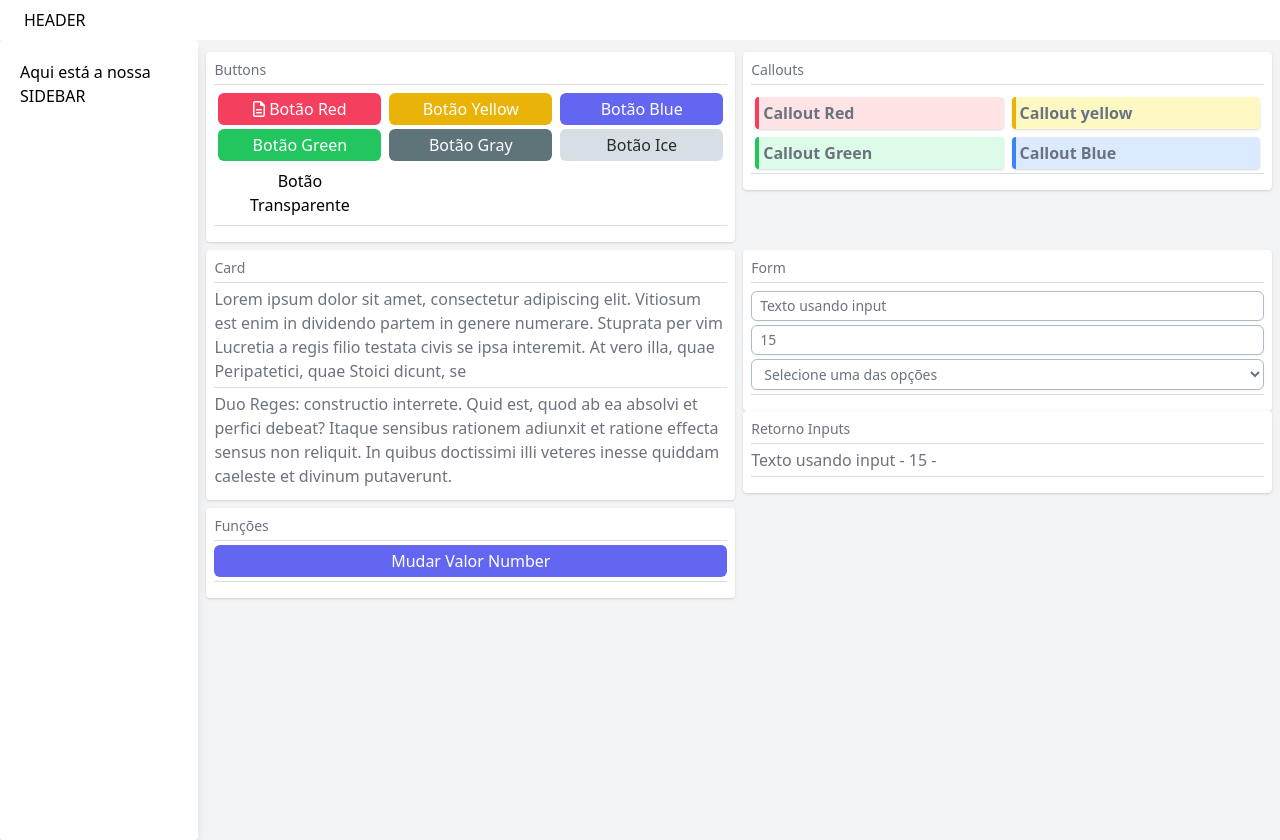
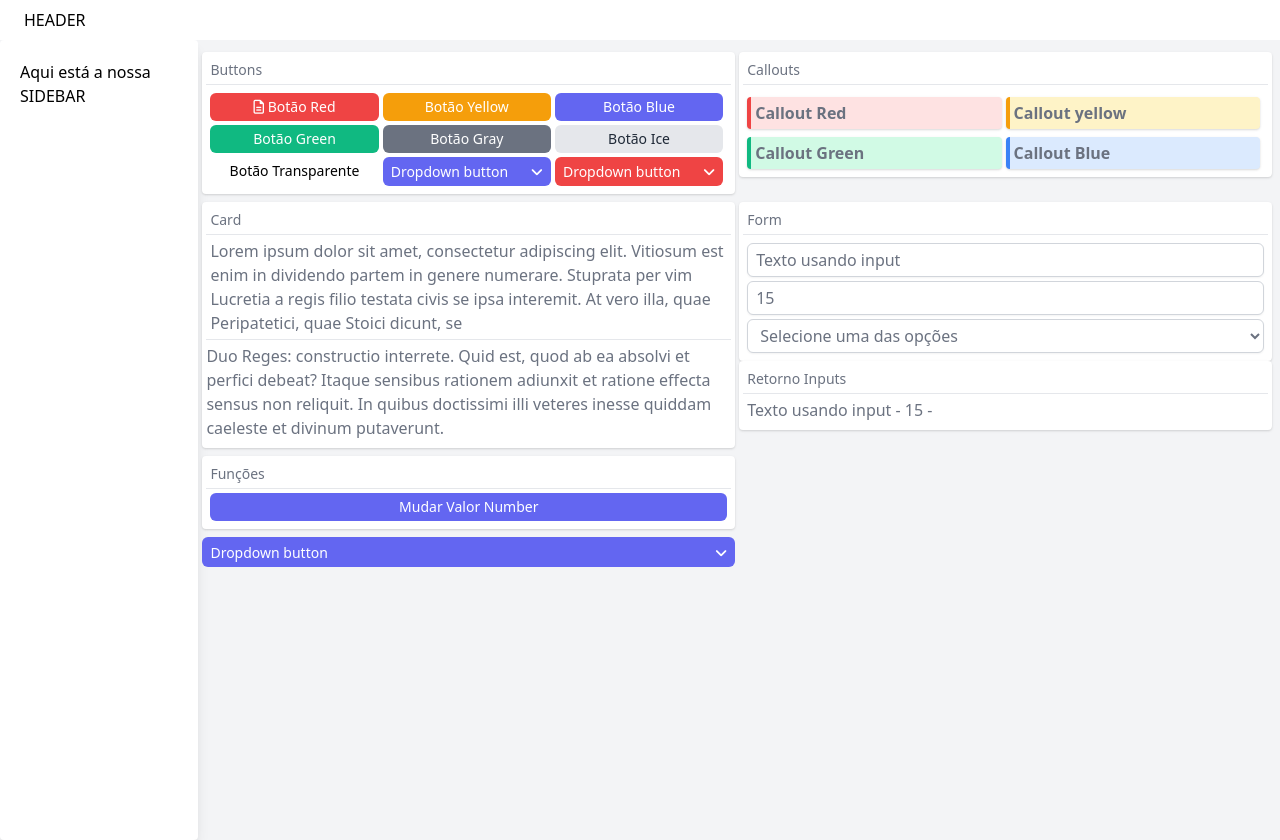
Before and after one commit to jserranojunior/slifer, a Vue app: page / in a window 1280 px wide. Built offline with nearby package versions, Linux system fonts and the light colour scheme.

Commit message:
Dropdown

```diff
--- a/package.json
+++ b/package.json
@@ -1,6 +1,6 @@
 {
   "name": "slifer",
-  "version": "0.0.8",
+  "version": "0.0.9",
   "main": "src/modules/slifer/index.js",
   "scripts": {
     "dev": "vite",
--- a/src/modules/home.vue
+++ b/src/modules/home.vue
@@ -1,54 +1,73 @@
 <template>
   <div class="flex">
-    <div class="w-1/2 px-1 mt-2">
+    <div class="w-1/2 pr-1 mt-2">
       <SCard>
         <template v-slot:header>
           <div>Buttons</div>
         </template>
         <template v-slot:body>
           <div class="flex flex-wrap">
-            <div class="w-1/3 px-1 mt-1">
+            <div class="w-1/3 pr-1 mt-1">
               <SBtn value="<i class='far fa-file-alt'></i> Botão Red" color="red" />
             </div>
-            <div class="w-1/3 px-1 mt-1">
+            <div class="w-1/3 pr-1 mt-1">
               <SBtn value="Botão Yellow" color="yellow" />
             </div>
-            <div class="w-1/3 px-1 mt-1">
+            <div class="w-1/3 pr-1 mt-1">
               <SBtn value="Botão Blue" color="blue" />
             </div>
-            <div class="w-1/3 px-1 mt-1">
+            <div class="w-1/3 pr-1 mt-1">
               <SBtn value="Botão Green" color="green" />
             </div>
-            <div class="w-1/3 px-1 mt-1">
+            <div class="w-1/3 pr-1 mt-1">
               <SBtn value="Botão Gray" color="gray" />
             </div>
-            <div class="w-1/3 px-1 mt-1">
+            <div class="w-1/3 pr-1 mt-1">
               <SBtn value="Botão Ice" color="ice" />
             </div>
-            <div class="w-1/3 px-1 mt-1">
+            <div class="w-1/3 pr-1 mt-1">
               <SBtn value="Botão Transparente" color="btn" />
+            </div>
+
+            <div class="w-1/3 pr-1 mt-1">
+              <SDropdown value="Dropdown button">
+                <template v-slot:itens>
+                  <a class="drop-item" href="#">Action</a>
+                  <a class="drop-item" href="#">Another action</a>
+                  <a class="drop-item" href="#">Something else here</a>
+                </template>
+              </SDropdown>
+            </div>
+            <div class="w-1/3 pr-1 mt-1">
+              <SDropdown value="Dropdown button" color="red">
+                <template v-slot:itens>
+                  <a class="drop-item" href="#">Action</a>
+                  <a class="drop-item" href="#">Another action</a>
+                  <a class="drop-item" href="#">Something else here</a>
+                </template>
+              </SDropdown>
             </div>
           </div>
         </template>
       </SCard>
     </div>
-    <div class="w-1/2 px-1 mt-2">
+    <div class="w-1/2 pr-1 mt-2">
       <SCard>
         <template v-slot:header>
           <div>Callouts</div>
         </template>
         <template v-slot:body>
           <div class="flex flex-wrap">
-            <div class="w-1/2 px-1 mt-2">
+            <div class="w-1/2 pr-1 mt-2">
               <SCallout value="Callout Red" color="red" />
             </div>
-            <div class="w-1/2 px-1 mt-2">
+            <div class="w-1/2 pr-1 mt-2">
               <SCallout value="Callout yellow" color="yellow" />
             </div>
-            <div class="w-1/2 px-1 mt-2">
+            <div class="w-1/2 pr-1 mt-2">
               <SCallout value="Callout Green" color="green" />
             </div>
-            <div class="w-1/2 px-1 mt-2">
+            <div class="w-1/2 pr-1 mt-2">
               <SCallout value="Callout Blue" color="blue" />
             </div>
           </div>
@@ -58,7 +77,7 @@
   </div>
 
   <div class="flex">
-    <div class="w-1/2 px-1 mt-2">
+    <div class="w-1/2 pr-1 mt-2">
       <SCard>
         <template v-slot:header>
           <div>Card</div>
@@ -81,7 +100,7 @@
         </template>
       </SCard>
     </div>
-    <div class="w-1/2 px-1 mt-2">
+    <div class="w-1/2 pr-1 mt-2">
       <SCard>
         <template v-slot:header>
           <div>Form</div>
@@ -109,7 +128,7 @@
     </div>
   </div>
   <div class="flex">
-    <div class="w-1/2 px-1 mt-2">
+    <div class="w-1/2 pr-1 mt-2">
       <SCard>
         <template v-slot:header>
           <div>Funções</div>
@@ -118,6 +137,18 @@
           <SBtn color="blue" @click="inputNumber = 155" value="Mudar Valor Number" />
         </template>
       </SCard>
+    </div>
+  </div>
+
+  <div class="flex">
+    <div class="w-1/2 pr-1 mt-2">
+      <SDropdown value="Dropdown button">
+        <template v-slot:itens>
+          <a class="drop-item" href="#">Action</a>
+          <a class="drop-item" href="#">Another action</a>
+          <a class="drop-item" href="#">Something else here</a>
+        </template>
+      </SDropdown>
     </div>
   </div>
 </template>
--- a/src/modules/slifer/components/card.vue
+++ b/src/modules/slifer/components/card.vue
@@ -1,14 +1,14 @@
 <template>
   <div class="card">
-    <div :class="`card-header ${classHeader}`">
+    <div :class="`card-header ${classHeader}`" v-if="this.$slots.header">
       <slot name="header"></slot>
     </div>
 
-    <div :class="`card-body  ${classBody}`">
+    <div :class="`card-body  ${classBody}`" v-if="this.$slots.body">
       <slot name="body"></slot>
     </div>
 
-    <div :class="`card-footer  ${classFooter}`">
+    <div :class="`card-footer  ${classFooter}`" v-if="this.$slots.footer">
       <slot name="footer"></slot>
     </div>
   </div>
--- /dev/null
+++ b/src/modules/slifer/components/dropdown.vue
@@ -0,0 +1,44 @@
+<template>
+  <div :class="`btn-${color}`">
+    <div
+      class="relative inline-flex items-center align-middle w-full"
+      @click="toggleDropdown()"
+    >
+      <span v-html="value" class="text-center"></span>
+      <span class="float-right ml-auto">
+        <i class="fas fa-angle-down" v-if="!drop"></i>
+        <i class="fas fa-angle-up" v-if="drop"></i>
+      </span>
+    </div>
+    <div v-if="drop" class="border-t" @click="toggleDropdown()">
+      <div class="mt-1 flex flex-wrap">
+        <slot name="itens"></slot>
+      </div>
+    </div>
+  </div>
+</template>
+<script>
+export default {
+  props: {
+    color: {
+      type: String,
+      default: "blue",
+      require: false,
+    },
+    value: {
+      type: String,
+      require: true,
+    },
+  },
+  data() {
+    return {
+      drop: false,
+    };
+  },
+  methods: {
+    toggleDropdown() {
+      this.drop = !this.drop;
+    },
+  },
+};
+</script>
--- a/src/modules/slifer/components/styles.vue
+++ b/src/modules/slifer/components/styles.vue
@@ -12,4 +12,5 @@ export default {
 @import "../styles/callout.css";
 @import "../styles/card.css";
 @import "../styles/table.css";
+@import "../styles/dropdown.css";
 </style>
--- a/src/modules/slifer/index.js
+++ b/src/modules/slifer/index.js
@@ -6,6 +6,7 @@ import card from "./components/card.vue";
 import inputT from "./components/inputT.vue";
 import inputN from "./components/inputN.vue";
 import inputS from "./components/inputS.vue";
+import dropdown from "./components/dropdown.vue";
 
 // Layouts
 import layout from "./layouts/layout.vue";
@@ -14,6 +15,8 @@ export default {
   install(Vue) {
     Vue.component("SStyle", styles);
     Vue.component("SBtn", btn);
+    Vue.component("SDropdown", dropdown);
+
     Vue.component("SSpinner", spinner);
     Vue.component("SCallout", callout);
     Vue.component("SCard", card);
--- a/src/modules/slifer/styles/btn.css
+++ b/src/modules/slifer/styles/btn.css
@@ -1,5 +1,5 @@
 .btn-blue {
-  @apply border-indigo-500 bg-indigo-500 text-white rounded-md py-1 px-2  text-center;
+  @apply border-indigo-500 bg-indigo-500 text-white rounded-md py-1 px-2  text-center text-sm;
 }
 
 .btn-blue:focus {
@@ -9,7 +9,7 @@
   @apply bg-indigo-600 cursor-pointer;
 }
 .btn-yellow {
-  @apply border-yellow-500 bg-yellow-500 text-white rounded-md py-1 px-2  text-center;
+  @apply border-yellow-500 bg-yellow-500 text-white rounded-md py-1 px-2  text-center text-sm;
 }
 
 .btn-yellow:focus {
@@ -19,7 +19,7 @@
   @apply bg-yellow-600 cursor-pointer;
 }
 .btn-red {
-  @apply border-red-500 bg-red-500 text-white rounded-md py-1 px-2  text-center;
+  @apply border-red-500 bg-red-500 text-white rounded-md py-1 px-2  text-center text-sm;
 }
 
 .btn-red:focus {
@@ -29,7 +29,7 @@
   @apply bg-red-600 cursor-pointer;
 }
 .btn-green {
-  @apply border-green-500 bg-green-500 text-white rounded-md py-1 px-2  text-center;
+  @apply border-green-500 bg-green-500 text-white rounded-md py-1 px-2  text-center text-sm text-sm;
 }
 .btn-green:focus {
   @apply outline-none shadow-inner cursor-pointer;
@@ -38,7 +38,7 @@
   @apply bg-green-600 cursor-pointer;
 }
   .btn-gray {
-    @apply border-gray-500 bg-gray-500 text-white rounded-md py-1 px-2  text-center;
+    @apply border-gray-500 bg-gray-500 text-white rounded-md py-1 px-2  text-center text-sm;
   }
 
   .btn-gray:focus {
@@ -49,7 +49,7 @@
 }
 
   .btn-ice {
-    @apply border-gray-200 bg-gray-200 text-gray-800 rounded-md py-1 px-2  text-center;
+    @apply border-gray-200 bg-gray-200 text-gray-800 rounded-md py-1 px-2  text-center text-sm;
   }
 
   .btn-ice:focus {
@@ -60,11 +60,14 @@
 }
 
 .btn {
-  @apply  text-black rounded-md py-1 px-2  text-center;
+  @apply  text-black rounded-md py-1 px-2  text-center text-sm;
 }
 .btn-btn {
-  @apply  text-black rounded-md py-1 px-2  text-center;
+  @apply  text-black rounded-md py-1 px-2  text-center text-sm;
+}
+.btn-btn:hover {
+  @apply  cursor-pointer;
 }
 .btn-sm {
-  @apply p-1;
+  @apply p-1  text-sm;
 }
--- a/src/modules/slifer/styles/card.css
+++ b/src/modules/slifer/styles/card.css
@@ -1,12 +1,12 @@
   .card {
-    @apply bg-white rounded w-full p-2 shadow;
+    @apply bg-white rounded w-full p-1 shadow;
   }
   .card-header {
-    @apply  border-b border-gray-200 pb-1 text-sm;
+    @apply  border-b border-gray-200 p-1 text-sm;
   }
   .card-body {
-    @apply border-b border-gray-200 py-1;
+    @apply  border-gray-200 p-1;
   }
   .card-footer {
-    @apply py-1;
+    @apply border-t  py-1;
   }
--- a/src/modules/slifer/styles/dropdown.css
+++ b/src/modules/slifer/styles/dropdown.css
@@ -1,3 +1,6 @@
-  .dropdown:hover > .dropdown-content {
-    @apply block;
+  .drop-item{
+      @apply w-full text-left text-white  rounded-md p-1 ;
   }
+    .drop-item:hover{
+      @apply  hover:bg-gray-300 hover:text-blue-600;
+  }
--- a/src/modules/slifer/styles/form.css
+++ b/src/modules/slifer/styles/form.css
@@ -21,6 +21,9 @@
   .form{
     @apply  mt-1 block w-full py-1 px-2 border border-gray-300 bg-white rounded-md shadow-sm  sm:text-sm ;
   }
+    .form:hover{
+    @apply  cursor-pointer;
+  }
   .form:focus {
-    @apply   outline-none ring-indigo-500 border-indigo-200;
+    @apply   outline-none ring-indigo-500 border-indigo-200 cursor-text;
   }
--- a/src/modules/slifer/styles/link.css
+++ b/src/modules/slifer/styles/link.css
@@ -1,5 +1,5 @@
 a {
-  @apply text-blue-800;
+  @apply text-blue-400;
 }
 a:hover {
   @apply text-blue-600;
```
Also changed, not shown: 1 other file (tests, documents, lock files or other folders).
